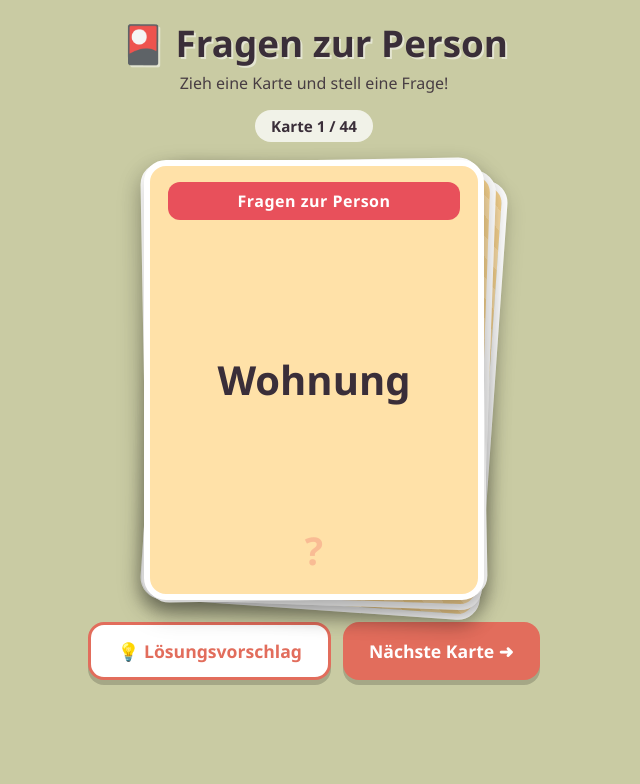
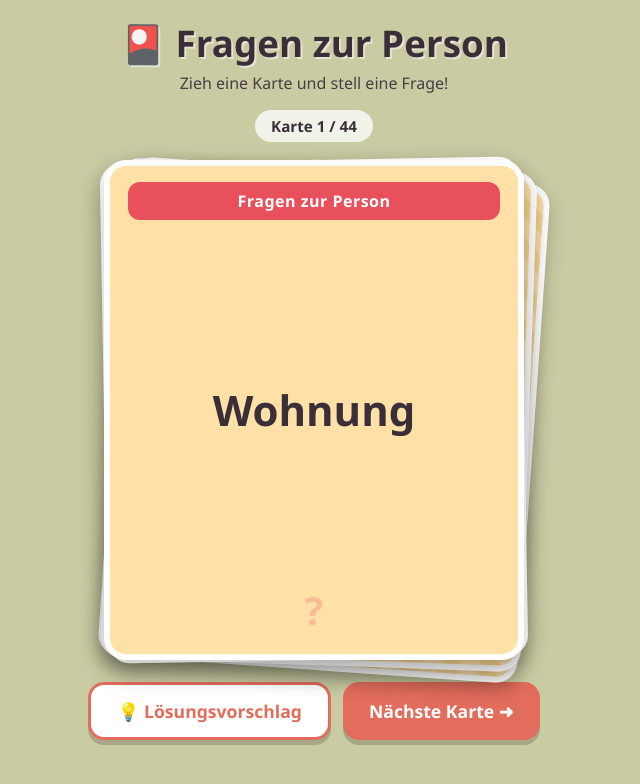
Before and after one commit to lehticoeuro-debug/sprechen-a2-teil-1, a plain HTML site: page index.html in a window 1280 px wide. Both pictures are taken after a click on the button "▶ Beginn". Shown: the whole page, without its empty margins (326-966 px from the left). Drawn offline with Linux system fonts and the light colour scheme.

Commit message:
Add files via upload

```diff
--- a/index.html
+++ b/index.html
@@ -26,7 +26,7 @@
            font-weight:700;font-size:.95rem;margin-bottom:18px}
 
   /* Stage */
-  .stage{position:relative;width:min(88vw,340px);height:min(118vw,440px);perspective:1200px;margin-bottom:22px}
+  .stage{position:relative;width:min(94vw,420px);height:min(120vw,500px);perspective:1200px;margin-bottom:22px}
   .deck-card{position:absolute;inset:0;border-radius:22px;
     background:repeating-linear-gradient(45deg,var(--card-back1) 0 14px,var(--card-back2) 14px 28px);
     border:6px solid var(--white);box-shadow:0 8px 20px rgba(0,0,0,.18)}
@@ -48,15 +48,15 @@
   .face{position:absolute;inset:0;border-radius:22px;backface-visibility:hidden;
         -webkit-backface-visibility:hidden;border:6px solid var(--white);
         box-shadow:0 12px 28px rgba(0,0,0,.22);display:flex;flex-direction:column;
-        align-items:center;justify-content:center;padding:18px}
+        align-items:center;justify-content:center;padding:18px 10px}
   .back{background:repeating-linear-gradient(45deg,var(--card-back1) 0 14px,var(--card-back2) 14px 28px)}
   .back span{font-size:4rem}
   .front{background:#ffe1a8;transform:rotateY(180deg)}
   .front .label{position:absolute;top:16px;left:0;right:0;text-align:center;
         font-size:1rem;font-weight:700;color:var(--white);background:var(--accent);
         margin:0 18px;padding:8px;border-radius:12px;letter-spacing:.5px}
-  .front .word{font-size:clamp(1.7rem,8vw,2.5rem);font-weight:800;text-align:center;
-        color:var(--text);line-height:1.2;overflow-wrap:anywhere;hyphens:auto;max-width:100%}
+  .front .word{font-size:2.6rem;font-weight:800;text-align:center;
+        color:var(--text);line-height:1.2;white-space:nowrap;max-width:100%}
   .front .q{position:absolute;bottom:18px;font-size:2.4rem;opacity:.25;font-weight:900;color:var(--accent)}
 
   /* Buttons */
@@ -70,7 +70,6 @@
   .b-hint{background:var(--white);color:#e26d5c;border:3px solid #e26d5c}
   .b-next{background:#e26d5c;color:var(--white)}
   button{touch-action:manipulation;user-select:none;-webkit-user-select:none}
-  .front .word.long{font-size:clamp(1.4rem,6.6vw,2rem)}
   @media (max-width:420px){
     body{padding:12px 12px 32px}
     .sub{margin-bottom:10px}
@@ -81,7 +80,7 @@
     .txt{font-size:1rem}
   }
   @media (max-height:640px){
-    .stage{height:min(118vw,440px,52vh);width:min(88vw,340px,39vh)}
+    .stage{height:min(120vw,500px,55vh);width:min(94vw,420px,44vh)}
   }
   .hidden{display:none!important}
 
@@ -283,6 +282,19 @@ function updateCounter(){
   deck.classList.toggle("empty", pile.length===0);
 }
 
+/* Chữ luôn nằm trên một hàng: thu nhỏ cỡ chữ đến khi vừa chiều rộng thẻ */
+function fitWord(){
+  const front=word.parentElement;
+  const cs=getComputedStyle(front);
+  const avail=front.clientWidth-parseFloat(cs.paddingLeft)-parseFloat(cs.paddingRight);
+  let size=42;                       // px, cỡ tối đa
+  word.style.fontSize=size+"px";
+  while(word.scrollWidth>avail && size>14){
+    size-=1; word.style.fontSize=size+"px";
+  }
+}
+window.addEventListener("resize",()=>{if(current) fitWord()});
+
 function esc(s){return s.replace(/[&<>"]/g,c=>({"&":"&amp;","<":"&lt;",">":"&gt;",'"':"&quot;"}[c]))}
 
 function draw(){
@@ -295,7 +307,7 @@ function draw(){
   card.classList.remove("flipped","drawing");
   card.classList.add("show");
   void card.offsetWidth;
-  setTimeout(()=>{word.textContent=current.w;word.classList.toggle("long",current.w.length>=12)},250);
+  setTimeout(()=>{word.textContent=current.w;fitWord()},250);
   card.classList.add("drawing");
   setTimeout(()=>{card.classList.remove("drawing");card.classList.add("flipped")},560);
   setTimeout(()=>{busy=false;afterDraw()},1350);
```
